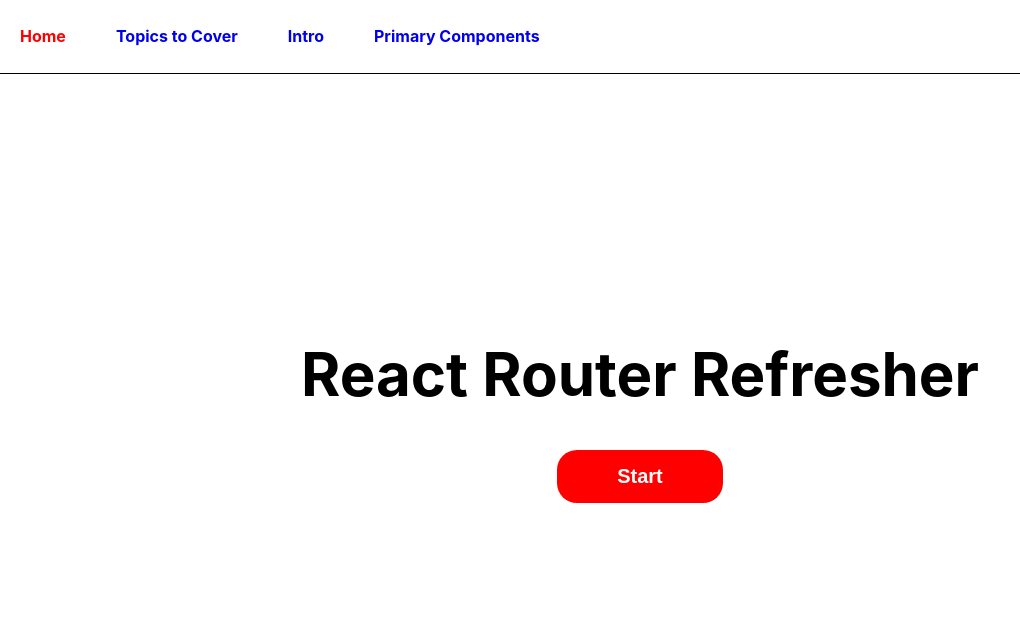
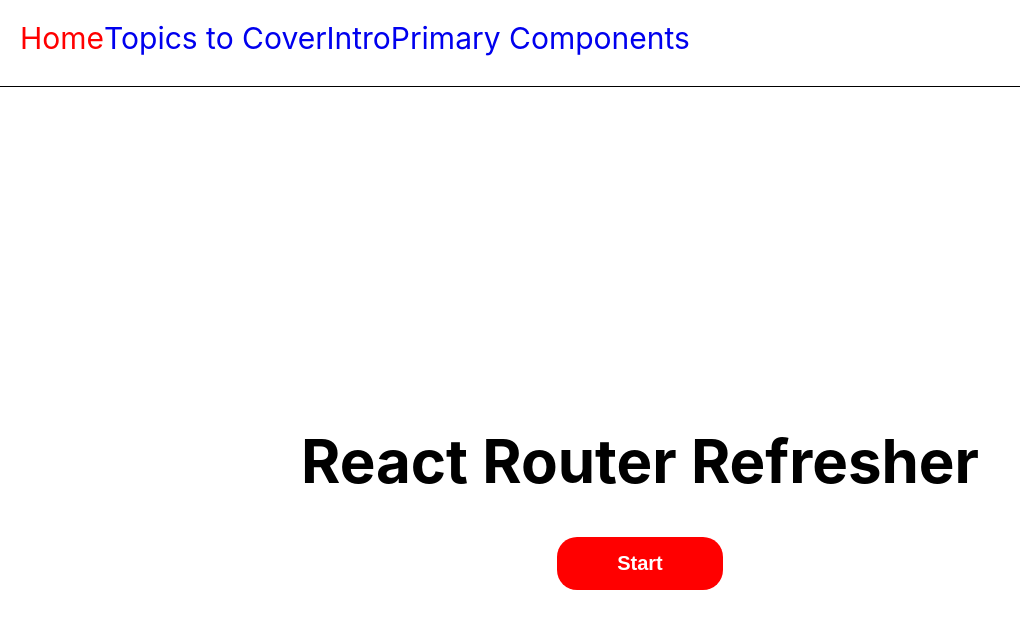
Before and after one commit to jacobporci/react-router-refresher-demo, a React (Create React App) app: page / in a window 1280 px wide. Shown: the top 628 px of the page, without its empty margins (0-1020 px from the left). Built offline with nearby package versions, Linux system fonts and the light colour scheme.

Commit message:
Use NavLinkItems for nav

```diff
--- a/src/components/Header.js
+++ b/src/components/Header.js
@@ -1,37 +1,29 @@
 import React from "react";
-import { NavLink } from "react-router-dom";
 import { useRenderCount } from "../useRenderCount";
-
-const HeaderItem = ({ label, to, exact = false }) => (
-  <NavLink
-    to={to}
-    activeStyle={{ color: "red" }}
-    style={{ textDecoration: "none" }}
-    exact={exact}
-  >
-    <h4 style={{ marginRight: "50px" }}>{label}</h4>
-  </NavLink>
-);
+import { NavLinkItem } from "./NavLinkItem";
 
 export const Header = () => {
   useRenderCount({ componentName: "<Header />" });
 
   return (
-    <div
+    <div style={{ display: "flex", flexDirection: "column" }}>
+      <ul
         style={{
+          listStyle: "none",
           width: "100%",
-        position: "absolute",
-        top: 0,
-        left: 0,
           display: "flex",
-        padding: "5px 20px",
+          padding: "20px",
+          margin: "0",
           borderBottom: "1px solid black",
         }}
       >
-      <HeaderItem to="/" label="Home" exact />
-      <HeaderItem to="/topics" label="Topics to Cover" />
-      <HeaderItem to="/intro" label="Intro" />
-      <HeaderItem to="/primary-components" label="Primary Components" />
+        <NavLinkItem to="/" exact>
+          Home
+        </NavLinkItem>
+        <NavLinkItem to="/topics">Topics to Cover</NavLinkItem>
+        <NavLinkItem to="/intro">Intro</NavLinkItem>
+        <NavLinkItem to="/primary-components">Primary Components</NavLinkItem>
+      </ul>
     </div>
   );
 };
```
Lines whose indentation alone changed are shown as unchanged.
